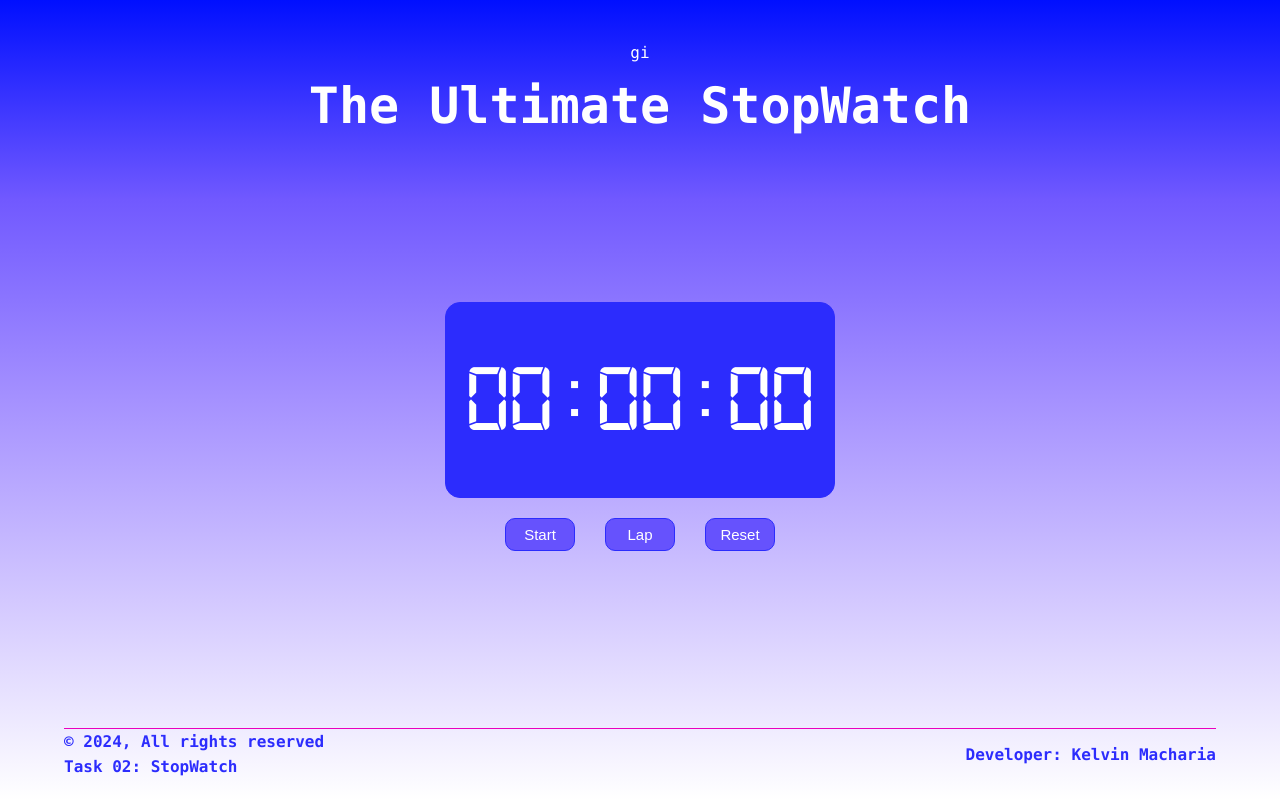
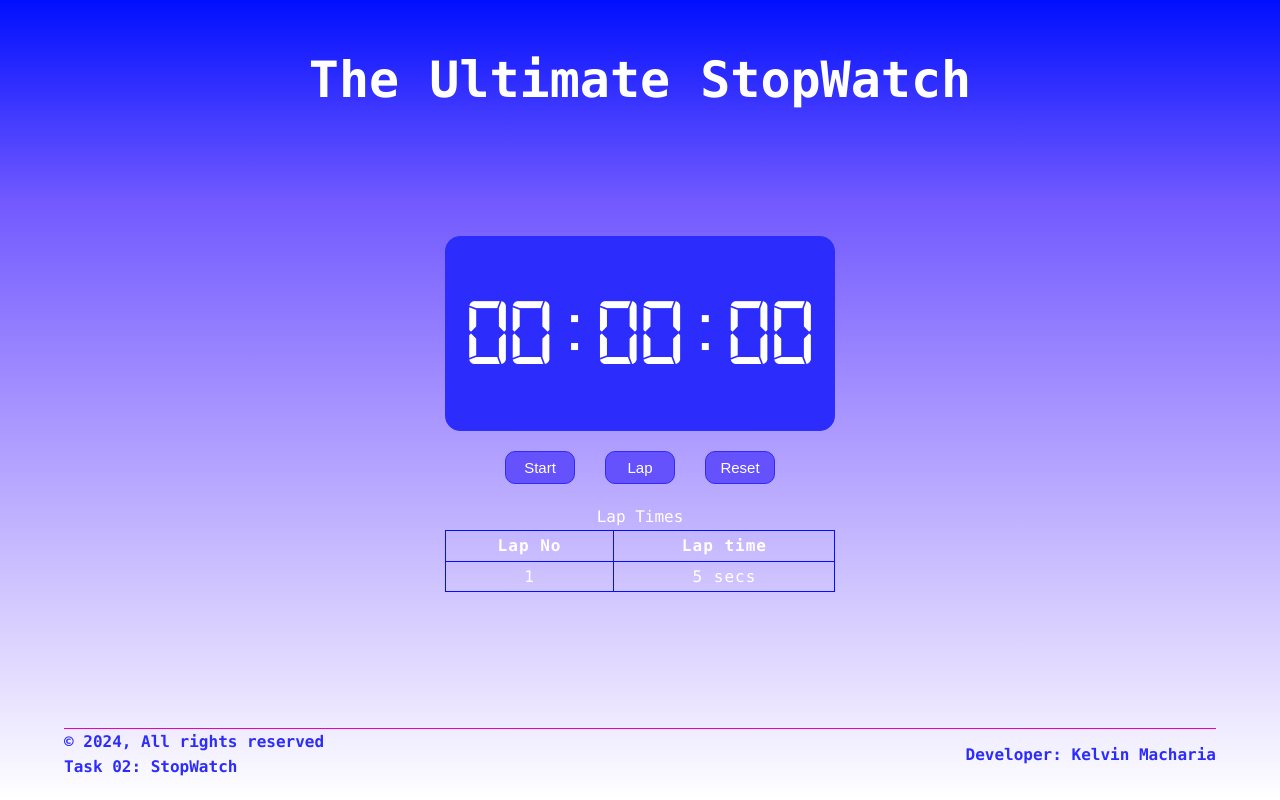
Before and after one commit to kelvinmacharia254/PRODIGY_WD_02, a plain HTML site: page index.html in a window 1280 px wide. Both pictures are taken after a click on the button "Lap". Drawn offline with Linux system fonts and the light colour scheme; files whose address does not match are found by name.

Commit message:
add lap table

```diff
--- a/css/styles.css
+++ b/css/styles.css
@@ -57,6 +57,7 @@ main{
     flex-direction: column;
     margin-left: 1rem;
     margin-right:1rem;
+    margin-bottom: 2rem;
 }
 
 /* || Clock Styles */
@@ -103,6 +104,25 @@ button:hover{
     border: 1px solid var(--text-color);
 }
 
+/* || general table styling */
+table{
+    table-layout: fixed;
+    /*width: 100%;*/
+    border-collapse: collapse;
+    border: 1px solid #000fff;
+}
+
+/* || */
+th,td{
+    letter-spacing: 1px;
+    padding: 0.2rem;
+    border: 1px solid #000fff;
+}
+
+/* || */
+tbody td{
+    text-align: center;
+}
 /* || Footer */
 footer {
     color: var(--main-bg-color);
--- a/index.html
+++ b/index.html
@@ -8,7 +8,7 @@
     <script src="scripts/main.js" defer></script>
 </head>
 <body>
-    <header>gi
+    <header>
         <h1>The Ultimate StopWatch</h1>
     </header>
     <main>
@@ -20,6 +20,17 @@
             <button id="lap">Lap</button>
             <button id="reset">Reset</button>
         </div>
+        <table>
+            <caption>Lap Times</caption>
+            <thead>
+                <tr>
+                    <th>Lap No</th>
+                    <th>Lap time</th>
+                </tr>
+            </thead>
+            <tbody>
+            <tbody>
+        </table>
     </main>
     <footer>
         <div>
--- a/scripts/main.js
+++ b/scripts/main.js
@@ -4,8 +4,8 @@ const lapButton= document.querySelector("#lap")
 const resetButton= document.querySelector("#reset")
 
 const displayCount= document.querySelector("#display")
-
-
+const lapTable = document.querySelector("table")
+const lapTableBody = document.querySelector("table").getElementsByTagName('tbody')[0]
 // global vars
 let count = 0
 
@@ -53,6 +53,22 @@ function formatTime(time) {
     return `${formattedHours}:${formattedMinutes}:${formattedSeconds}`;
 }
 
+function lapFunction() {
+//     insert row
+    const newRow = lapTableBody.insertRow()
+
+//     insert cells
+    const lapNo = newRow.insertCell(0)
+    const lapTime = newRow.insertCell(1)
+
+//     insert data to cells
+    lapNo.textContent = "1"
+    lapTime.textContent = "5 secs"
+
+}
+
 startButton.addEventListener("click",stopWatch)
 
 resetButton.addEventListener("click",resetStopWatch)
+
+lapButton.addEventListener("click",lapFunction)
```
